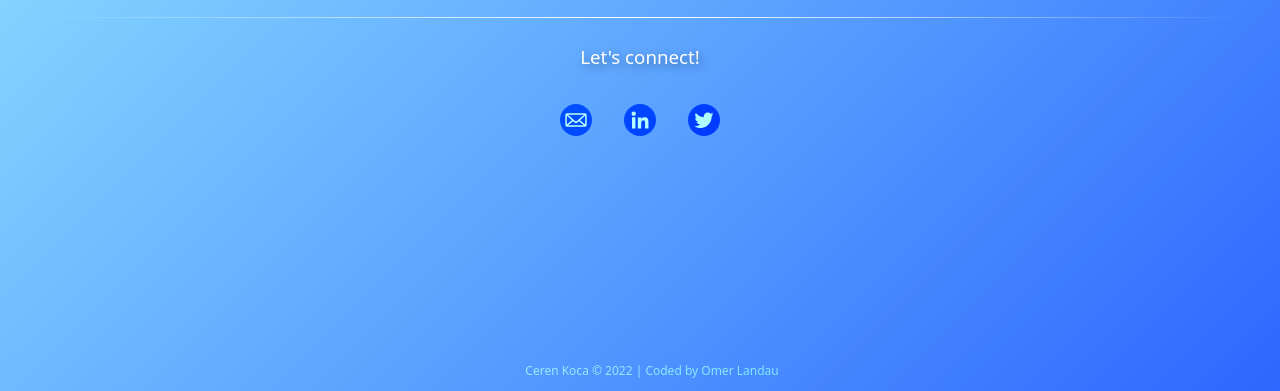
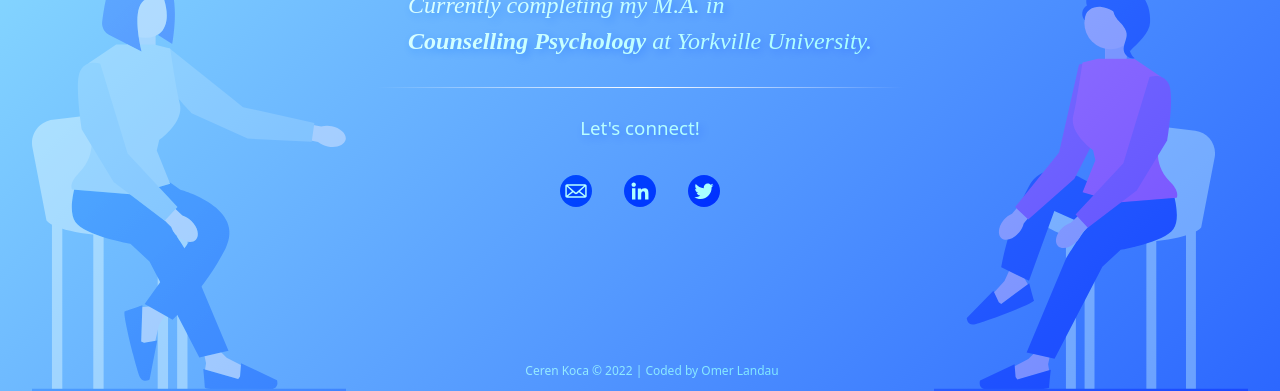
Before and after one commit to cerenkoca/website, a plain HTML site: page index.html in a window 1280 px wide. Shown: the part 409-800 px from the top of the page. Drawn offline with Linux system fonts and the light colour scheme.

Commit message:
illustrations

```diff
--- a/index.html
+++ b/index.html
@@ -11,6 +11,17 @@
 
         ::selection {
             background: #00000033;
+        }
+
+        h1,
+        h2,
+        h3,
+        h4,
+        h5,
+        h6,
+        footer,
+        ul li {
+            mix-blend-mode: overlay;
         }
 
         a {
@@ -36,7 +47,6 @@
             list-style: none;
             width: 2em;
             height: 2em;
-            mix-blend-mode: overlay;
             margin: 0 1em 0 1em;
         }
 
@@ -71,6 +81,7 @@
             background: rgb(152, 238, 255);
             background: linear-gradient(135deg, rgba(152, 238, 255, 1) 0%, rgba(44, 103, 255, 1) 100%);
             background-color: rgb(59, 29, 7);
+            mix-blend-mode: normal;
         }
 
         body {
@@ -78,7 +89,31 @@
         }
 
         main {
-            padding: 2em;
+            height: 100%;
+            display: flex;
+            align-items: center;
+            justify-content: center;
+        }
+
+        main div.left {
+            background: url("img/ceren.svg") no-repeat;
+            left: 0;
+        }
+
+        main div.right {
+            background: url("img/patient.svg") no-repeat;
+            right: 0;
+        }
+
+        main div.person {
+            mix-blend-mode:soft-light;
+            background-position: bottom;
+            height: 100%;
+            width: 25%;
+            margin: 0 2em;
+        }
+
+        main div.text {
             height: calc(100% - 4em);
             display: flex;
             flex-direction: column;
@@ -93,13 +128,14 @@
         }
 
         h1 {
-            font-weight: 300;
+            /* font-weight: 300; */
             font-size: 6rem;
             margin: 0;
             line-height: 1;
         }
 
         h2 {
+            line-height: 1.5;
             font-family: 'Times New Roman', Times, serif;
             font-style: italic;
             font-weight: 100;
@@ -111,7 +147,6 @@
         }
 
         hr {
-            /* border-bottom: 2px solid transparent; */
             border-image: linear-gradient(0.25turn, rgba(255, 255, 255, 0), rgba(255, 255, 255, 1), rgba(255, 255, 255, 0));
             border-image-slice: 1;
             border-top: none;
@@ -120,13 +155,13 @@
             width: 100%;
         }
 
-        @keyframes rainbow {
+        @keyframes blink {
             0% {
-                /* content: "hey"; */
+                opacity: .6;
             }
 
             100% {
-                /* content: "hi"; */
+                opacity: 1;
             }
         }
 
@@ -134,8 +169,10 @@
             animation: rainbow .5s ease-in-out alternate infinite forwards;
         } */
 
-        h2 span.rainbow {
+        h2 span {
             font: inherit;
+            font-weight: bold;
+            /* animation: blink 1s ease-out alternate infinite forwards; */
         }
 
         @media screen and (max-width: 600px) {
@@ -144,11 +181,18 @@
             ul.contact {
                 align-self: flex-start;
             }
+            main div.person {
+                position: absolute;
+                bottom: 3em;
+            }
+
+            main div.text {
+                padding: 2em 2em 10em 2em;
+            }
         }
 
         footer {
             opacity: 0.8;
-            mix-blend-mode: overlay;
             position: fixed;
             bottom: 0;
             text-align: center;
@@ -162,8 +206,11 @@
 
 <body>
     <main>
+        <div class="left person"></div>
+        <div class="text">
             <h1>Ceren Koca</h1>
-        <h2>Currently completing my M.A. in <span class="rainbow">Counselling Psychology</span> at Yorkville University.
+            <h2>Currently completing my M.A. in <br><span class="program">Counselling Psychology</span> at Yorkville
+                University.
             </h2>
             <hr>
             <h3>Let's connect!</h3>
@@ -175,9 +222,11 @@
                     <a target="_blank" href="https://www.linkedin.com/in/ceren-koca/"></a>
                 </li>
                 <li class="twitter">
-                <a target="_blank" href="https://twitter.com/CerenPsych"></a>
+                    <a target="_blank" href="https://twitter.com/CerenPsych/"></a>
                 </li>
             </ul>
+        </div>
+        <div class="right person"></div>
     </main>
     <footer>
         Ceren Koca &copy; 2022 &#124; Coded by <a class="omer" href="https://omer.ca/">Omer Landau</a>
```
Also changed, not shown: img/ceren.svg (added), img/patient.svg (added), img/session.png (added), 1 other file. Lines whose indentation alone changed are shown as unchanged.
